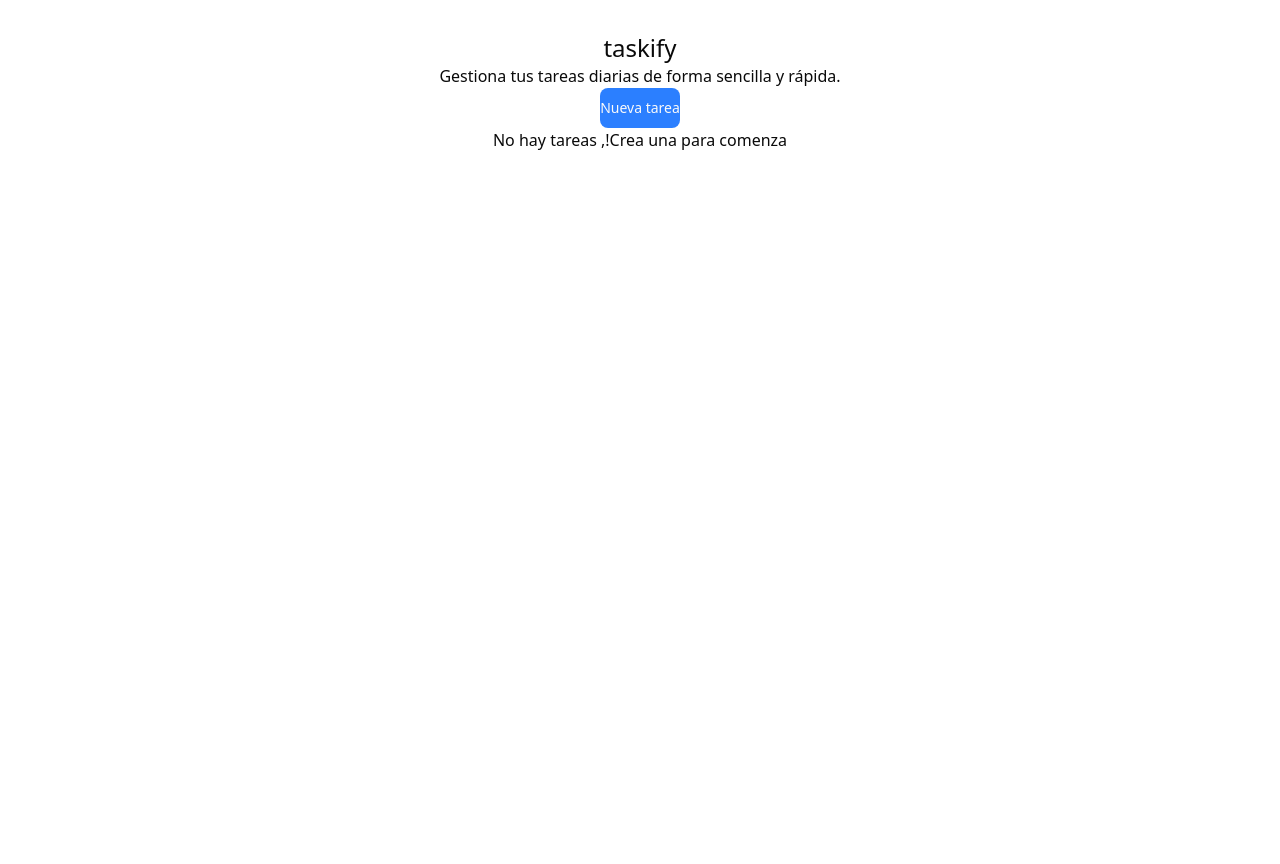
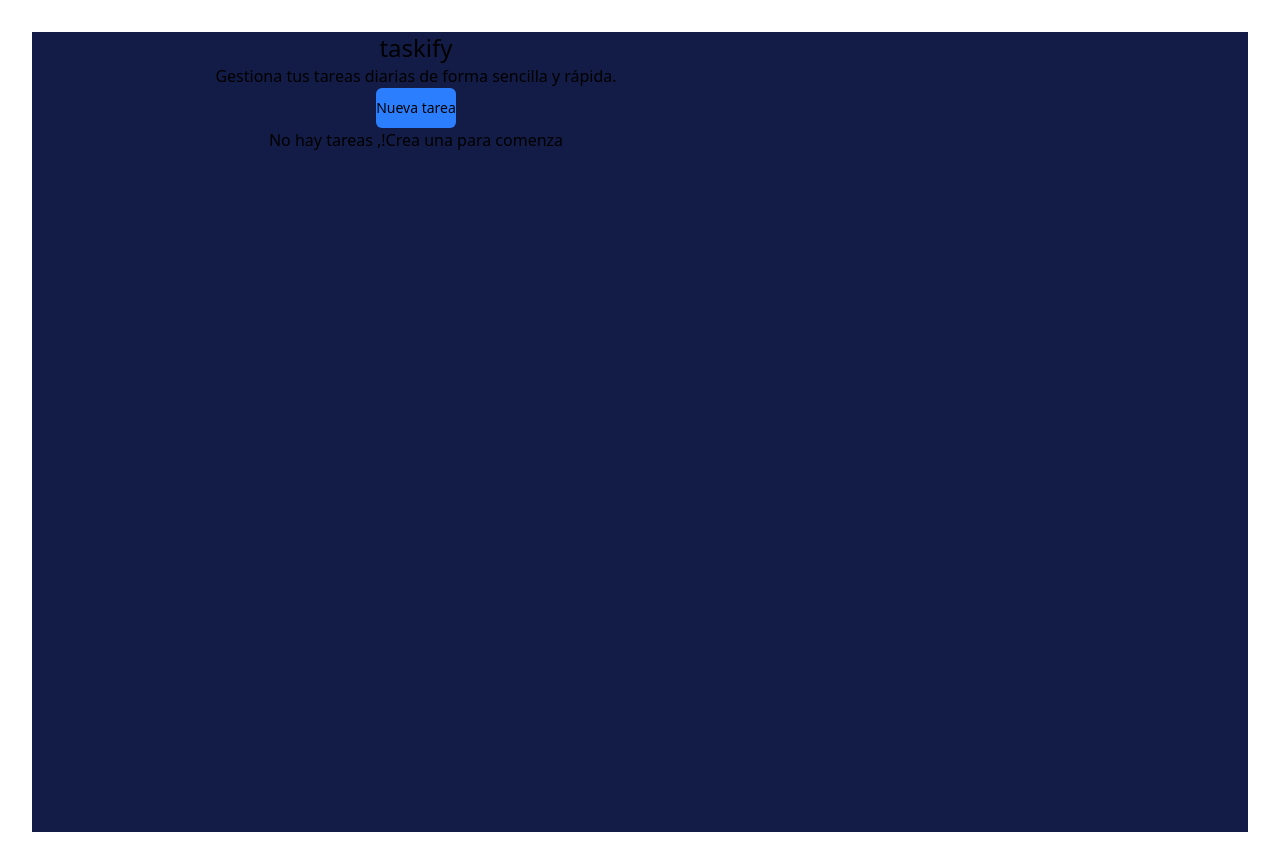
Before and after one commit to mathew-idrovo/todo-platzi, a React (Vite) app: page / in a window 1280 px wide. Before the commit the page ends 800 px from the top, so only its background shows below. Built offline with nearby package versions, Linux system fonts and the light colour scheme.

Commit message:
feat style

```diff
--- a/src/App.tsx
+++ b/src/App.tsx
@@ -20,7 +20,8 @@ function App() {
   }
   return (
     <>
-      {' '}
+      <div className="min-h-screen bg-[var(--navy-500)] ">
+        <div className="container mx-auto px-4 py-8 max-w-3xl">
           <motion.header animate={{ rotate: 360 }}>
             <div>
               <h1 className="text-2xl">taskify</h1>
@@ -47,6 +48,8 @@ function App() {
               task={currentTask}
             />
           </motion.main>
+        </div>
+      </div>
     </>
   )
 }
--- a/src/index.css
+++ b/src/index.css
@@ -1,126 +1,21 @@
 @import 'tailwindcss';
-@import "tw-animate-css";
-
-@custom-variant dark (&:is(.dark *));
+@import 'tw-animate-css';
 
 * {
   box-sizing: border-box;
   margin: 0;
   padding: 0;
 }
+:root {
+  --navy-100: #e6e8ef;
+  --navy-200: #c1c5d8;
+  --navy-300: #8f99be;
+  --navy-400: #3c4c8f;
+  --navy-500: #131c46;
 
-@theme inline {
-  --radius-sm: calc(var(--radius) - 4px);
-  --radius-md: calc(var(--radius) - 2px);
-  --radius-lg: var(--radius);
-  --radius-xl: calc(var(--radius) + 4px);
-  --color-background: var(--background);
-  --color-foreground: var(--foreground);
-  --color-card: var(--card);
-  --color-card-foreground: var(--card-foreground);
-  --color-popover: var(--popover);
-  --color-popover-foreground: var(--popover-foreground);
-  --color-primary: var(--primary);
-  --color-primary-foreground: var(--primary-foreground);
-  --color-secondary: var(--secondary);
-  --color-secondary-foreground: var(--secondary-foreground);
-  --color-muted: var(--muted);
-  --color-muted-foreground: var(--muted-foreground);
-  --color-accent: var(--accent);
-  --color-accent-foreground: var(--accent-foreground);
-  --color-destructive: var(--destructive);
-  --color-border: var(--border);
-  --color-input: var(--input);
-  --color-ring: var(--ring);
-  --color-chart-1: var(--chart-1);
-  --color-chart-2: var(--chart-2);
-  --color-chart-3: var(--chart-3);
-  --color-chart-4: var(--chart-4);
-  --color-chart-5: var(--chart-5);
-  --color-sidebar: var(--sidebar);
-  --color-sidebar-foreground: var(--sidebar-foreground);
-  --color-sidebar-primary: var(--sidebar-primary);
-  --color-sidebar-primary-foreground: var(--sidebar-primary-foreground);
-  --color-sidebar-accent: var(--sidebar-accent);
-  --color-sidebar-accent-foreground: var(--sidebar-accent-foreground);
-  --color-sidebar-border: var(--sidebar-border);
-  --color-sidebar-ring: var(--sidebar-ring);
+  --ocean-100: #e6eef3;
+  --ocean-200: #b3c7d6;
+  --ocean-300: #1d405c;
+  --ocean-400: #063254;
+  --ocean-500: #082338;
 }
-
-:root {
-  --radius: 0.625rem;
-  --background: oklch(1 0 0);
-  --foreground: oklch(0.145 0 0);
-  --card: oklch(1 0 0);
-  --card-foreground: oklch(0.145 0 0);
-  --popover: oklch(1 0 0);
-  --popover-foreground: oklch(0.145 0 0);
-  --primary: oklch(0.205 0 0);
-  --primary-foreground: oklch(0.985 0 0);
-  --secondary: oklch(0.97 0 0);
-  --secondary-foreground: oklch(0.205 0 0);
-  --muted: oklch(0.97 0 0);
-  --muted-foreground: oklch(0.556 0 0);
-  --accent: oklch(0.97 0 0);
-  --accent-foreground: oklch(0.205 0 0);
-  --destructive: oklch(0.577 0.245 27.325);
-  --border: oklch(0.922 0 0);
-  --input: oklch(0.922 0 0);
-  --ring: oklch(0.708 0 0);
-  --chart-1: oklch(0.646 0.222 41.116);
-  --chart-2: oklch(0.6 0.118 184.704);
-  --chart-3: oklch(0.398 0.07 227.392);
-  --chart-4: oklch(0.828 0.189 84.429);
-  --chart-5: oklch(0.769 0.188 70.08);
-  --sidebar: oklch(0.985 0 0);
-  --sidebar-foreground: oklch(0.145 0 0);
-  --sidebar-primary: oklch(0.205 0 0);
-  --sidebar-primary-foreground: oklch(0.985 0 0);
-  --sidebar-accent: oklch(0.97 0 0);
-  --sidebar-accent-foreground: oklch(0.205 0 0);
-  --sidebar-border: oklch(0.922 0 0);
-  --sidebar-ring: oklch(0.708 0 0);
-}
-
-.dark {
-  --background: oklch(0.145 0 0);
-  --foreground: oklch(0.985 0 0);
-  --card: oklch(0.205 0 0);
-  --card-foreground: oklch(0.985 0 0);
-  --popover: oklch(0.205 0 0);
-  --popover-foreground: oklch(0.985 0 0);
-  --primary: oklch(0.922 0 0);
-  --primary-foreground: oklch(0.205 0 0);
-  --secondary: oklch(0.269 0 0);
-  --secondary-foreground: oklch(0.985 0 0);
-  --muted: oklch(0.269 0 0);
-  --muted-foreground: oklch(0.708 0 0);
-  --accent: oklch(0.269 0 0);
-  --accent-foreground: oklch(0.985 0 0);
-  --destructive: oklch(0.704 0.191 22.216);
-  --border: oklch(1 0 0 / 10%);
-  --input: oklch(1 0 0 / 15%);
-  --ring: oklch(0.556 0 0);
-  --chart-1: oklch(0.488 0.243 264.376);
-  --chart-2: oklch(0.696 0.17 162.48);
-  --chart-3: oklch(0.769 0.188 70.08);
-  --chart-4: oklch(0.627 0.265 303.9);
-  --chart-5: oklch(0.645 0.246 16.439);
-  --sidebar: oklch(0.205 0 0);
-  --sidebar-foreground: oklch(0.985 0 0);
-  --sidebar-primary: oklch(0.488 0.243 264.376);
-  --sidebar-primary-foreground: oklch(0.985 0 0);
-  --sidebar-accent: oklch(0.269 0 0);
-  --sidebar-accent-foreground: oklch(0.985 0 0);
-  --sidebar-border: oklch(1 0 0 / 10%);
-  --sidebar-ring: oklch(0.556 0 0);
-}
-
-@layer base {
-  * {
-    @apply border-border outline-ring/50;
-  }
-  body {
-    @apply bg-background text-foreground;
-  }
-}
```
Also changed, not shown: package.json (+6 -1 lines). Lines whose indentation alone changed are shown as unchanged.
